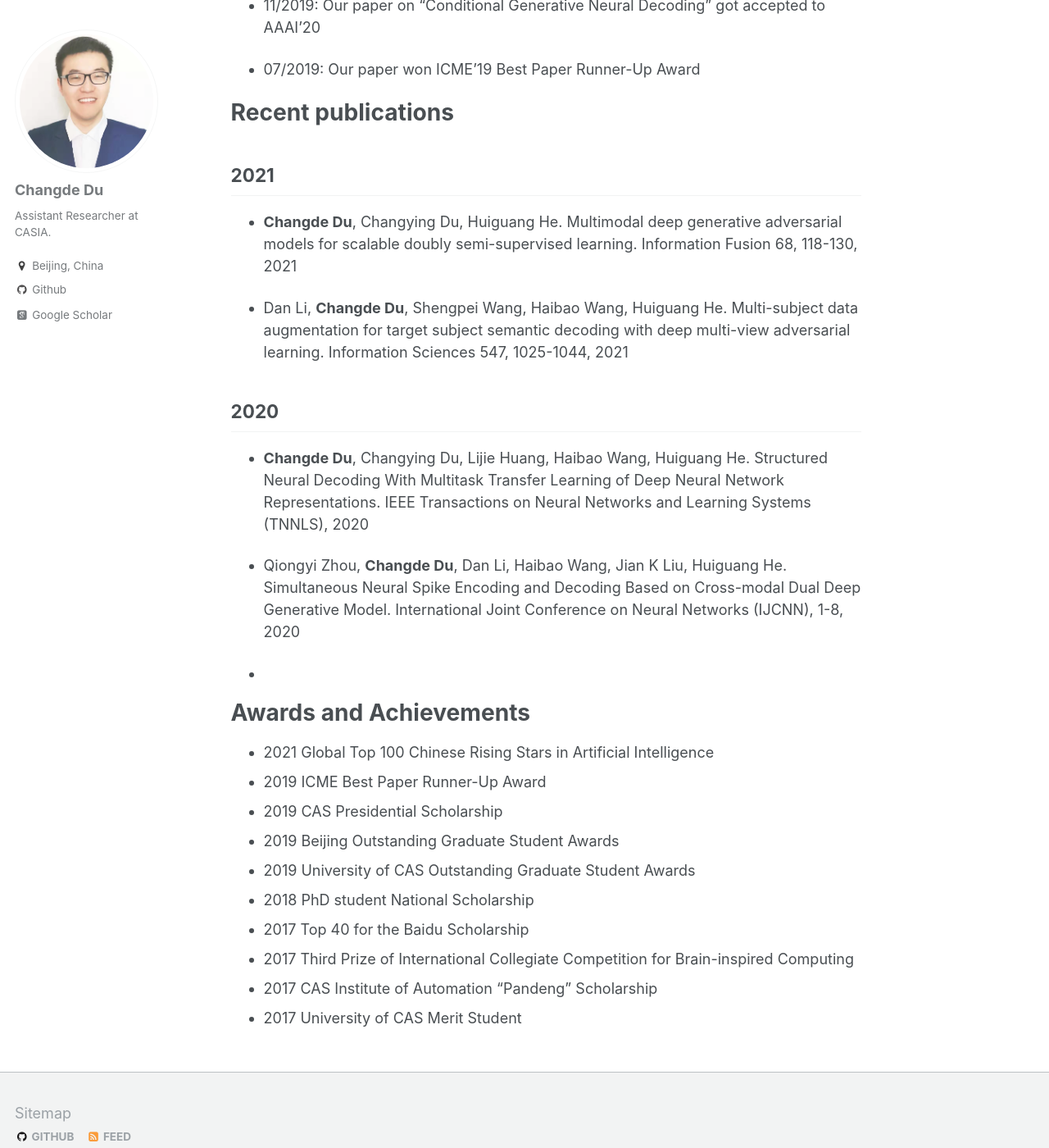
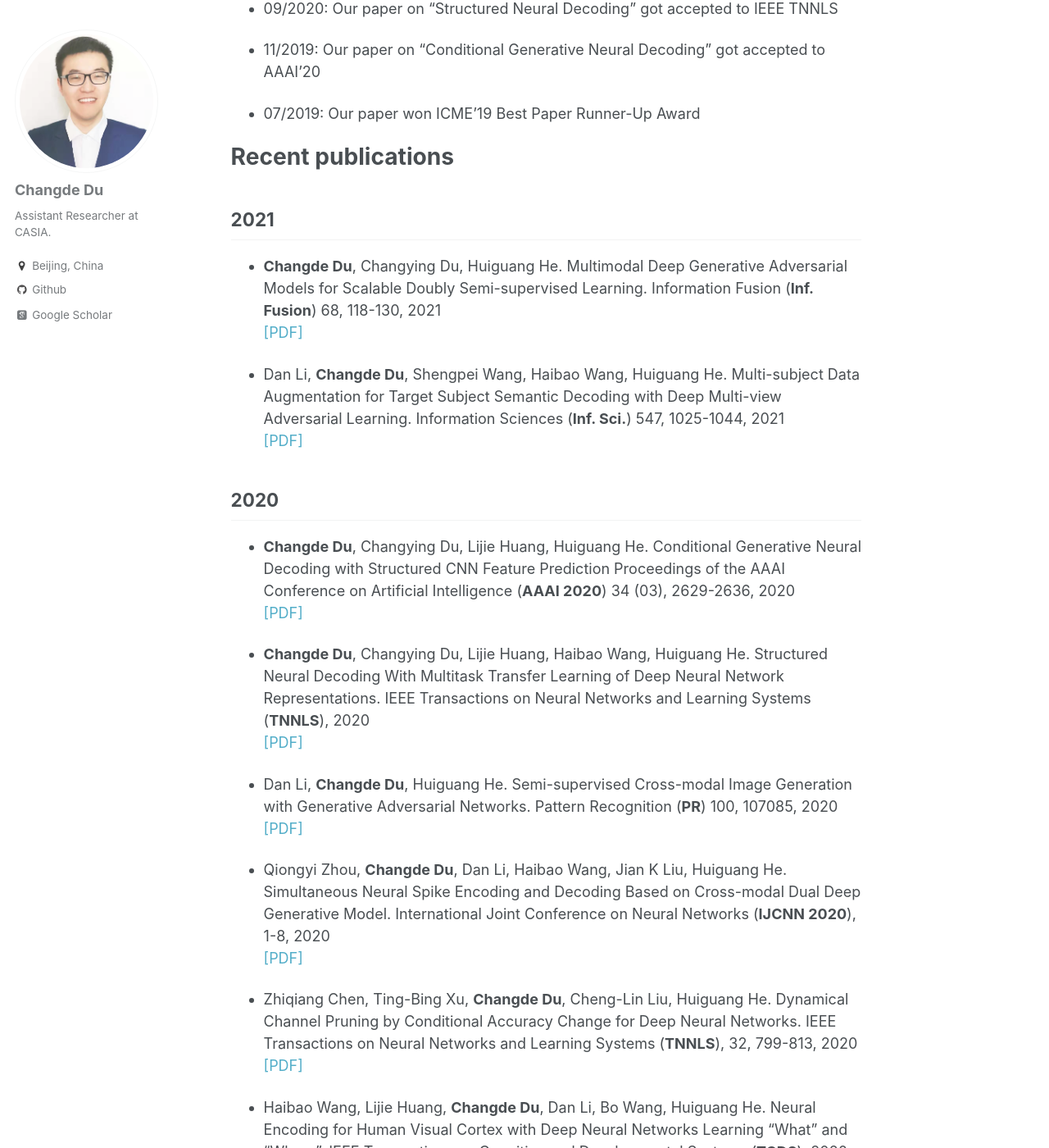
Before and after one commit to ChangdeDu/changdedu.github.io, a Jekyll site: the page built from _pages/about.md, in a window 1280 px wide and 1400 px high, scrolled down 656 px. Shown: the whole window at 82% size. Built offline with Jekyll 4.4.1, drawn with Linux system fonts in a browser that asks for light colours; some web fonts are replaced; some of the changed text lies outside the part shown.

Commit message:
Update about.md

```diff
--- a/_pages/about.md
+++ b/_pages/about.md
@@ -10,11 +10,11 @@ redirect_from:
 
 
 
-I am currently a Assistant Professor at the <a href="http://www.ia.cas.cn/" target="_blank">Institute of Automation, Chinese Academy of Sciences </a> (CASIA), Beijing, China.
+I am currently a Assistant Professor at the [Institute of Automation, Chinese Academy of Sciences (CASIA)](http://www.ia.cas.cn/) , Beijing, China.
 
-Prior to CASIA, I was a Principal Engineer at the Cloud & AI, Huawei Technologies Co. Ltd., Beijing, China. I obtained my PhD degree in the <a href="https://bii.ia.ac.cn/" target="_blank">Research Center for Brain-inspired Intelligence</a>,  CASIA, Beijing, China, supervised by <a href="http://www.ia.cas.cn/sourcedb_ia_cas/cn/iaexpert/200908/t20090804_2310528.html" target="_blank">Huiguang He
+I obtained my PhD degree in the [Research Center for Brain-inspired Intelligence, CASIA](https://bii.ia.ac.cn/), supervised by Professor [Huiguang He](http://www.ia.cas.cn/sourcedb_ia_cas/cn/iaexpert/200908/t20090804_2310528.html). Prior to CASIA, I was a Principal Engineer at the Cloud & AI, Huawei Technologies Co. Ltd., Beijing, China.
 
-My research focuses on 1) ... . 2)... .
+My research interest broadly includes artificial intelligence, neural information processing, visual neural coding, brain-machine interaction and learning, pattern recognation and data mining.
 
 # News
 - 05/2021: I was selected as one of the 2021 Global Top 100 Chinese Rising Stars in Artificial Intelligence
@@ -27,30 +27,57 @@ My research focuses on 1) ... . 2)... .
 
 - 07/2019: Our paper won ICME'19 Best Paper Runner-Up Award
 
+
 # Recent publications
 
 ## 2021
-- **Changde Du**, Changying Du, Huiguang He. Multimodal deep generative adversarial models for scalable doubly semi-supervised learning. Information Fusion 68, 118-130, 2021
+- **Changde Du**, Changying Du, Huiguang He. Multimodal Deep Generative Adversarial Models for Scalable Doubly Semi-supervised Learning. Information Fusion (**Inf. Fusion**) 68, 118-130, 2021 <br>[[PDF]](https://www.sciencedirect.com/science/article/abs/pii/S1566253520304115?dgcid=rss_sd_all)
 
-- Dan Li, **Changde Du**, Shengpei Wang, Haibao Wang, Huiguang He. Multi-subject data augmentation for target subject semantic decoding with deep multi-view adversarial learning. Information Sciences 547, 1025-1044, 2021
+- Dan Li, **Changde Du**, Shengpei Wang, Haibao Wang, Huiguang He. Multi-subject Data Augmentation for Target Subject Semantic Decoding with Deep Multi-view Adversarial Learning. Information Sciences (**Inf. Sci.**) 547, 1025-1044, 2021  <br>[[PDF]](https://www.sciencedirect.com/science/article/abs/pii/S0020025520309221)
 
 ## 2020
+- **Changde Du**, Changying Du, Lijie Huang, Huiguang He. Conditional Generative Neural Decoding with Structured CNN Feature Prediction
+Proceedings of the AAAI Conference on Artificial Intelligence (**AAAI 2020**) 34 (03), 2629-2636, 2020  <br>[[PDF]](https://aaai.org/ojs/index.php/AAAI/article/view/5647)
+
 - **Changde Du**, Changying Du, Lijie Huang, Haibao Wang, Huiguang He. Structured Neural Decoding With Multitask Transfer Learning of Deep Neural Network Representations.
-IEEE Transactions on Neural Networks and Learning Systems (TNNLS), 2020
+IEEE Transactions on Neural Networks and Learning Systems (**TNNLS**), 2020  <br>[[PDF]](https://ieeexplore.ieee.org/document/9229132)
+
+- Dan Li, **Changde Du**, Huiguang He. Semi-supervised Cross-modal Image Generation with Generative Adversarial Networks. Pattern Recognition (**PR**) 100, 107085, 2020  <br>[[PDF]](https://www.sciencedirect.com/science/article/abs/pii/S0031320319303863)
 
 - Qiongyi Zhou, **Changde Du**, Dan Li, Haibao Wang, Jian K Liu, Huiguang He. Simultaneous Neural Spike Encoding and Decoding Based on Cross-modal Dual Deep Generative Model.
-International Joint Conference on Neural Networks (IJCNN), 1-8, 2020
+International Joint Conference on Neural Networks (**IJCNN 2020**), 1-8, 2020  <br>[[PDF]](http://vigir.missouri.edu/~gdesouza/Research/Conference_CDs/IEEE_WCCI_2020/IJCNN/Papers/N-20163.pdf)
 
--
+- Zhiqiang Chen, Ting-Bing Xu, **Changde Du**, Cheng-Lin Liu, Huiguang He. Dynamical Channel Pruning by Conditional Accuracy Change for Deep Neural Networks.
+IEEE Transactions on Neural Networks and Learning Systems (**TNNLS**), 32, 799-813, 2020  <br>[[PDF]](https://ieeexplore.ieee.org/document/9055425?reason=concurrency)
+
+- Haibao Wang, Lijie Huang, **Changde Du**, Dan Li, Bo Wang, Huiguang He. Neural Encoding for Human Visual Cortex with Deep Neural Networks Learning “What" and “Where".
+IEEE Transactions on Cognitive and Developmental Systems (**TCDS**), 2020 <br>[[PDF]](https://ieeexplore.ieee.org/document/9134376)
+
+## 2019
+- **Changde Du**, Jinpeng Li, Lijie Huang, Huiguang He. Brain Encoding and Decoding in fMRI with Bidirectional Deep Generative Models.
+**Engineering** 5 (5), 948-953, 2019 <br>[[PDF]](https://www.sciencedirect.com/science/article/pii/S2095809917305647)
+
+- **Changde Du**, Changying Du, Huiguang He. Doubly Semi-Supervised Multimodal Adversarial Learning for Classification, Generation and Retrieval.
+2019 IEEE International Conference on Multimedia and Expo (**ICME 2019**), 13-18, 2019 (**Best Paper Runner-Up Award**)  <br>[[PDF]](https://ieeexplore.ieee.org/abstract/document/8784922)
+
+- Jinpeng Li, Shuang Qiu, **Changde Du**, Yixin Wang, Huiguang He. Domain Adaptation for EEG Emotion Recognition Based on Latent Representation Similarity.
+IEEE Transactions on Cognitive and Developmental Systems (**TCDS**) 12 (2), 344-353, 2019 <br>[[PDF]](https://ieeexplore.ieee.org/document/8882370)
+
+- Haibao Wang, Lijie Huang, **Changde Du**, Huiguang He. Learning" What" and" Where": An Interpretable Neural Encoding Model.
+International Joint Conference on Neural Networks (**IJCNN 2019**), 1-8, 2019  <br>[[PDF]](https://ieeexplore.ieee.org/document/8852117)
+
+
+# Academic Service
+- Journal Reviewer: TPAMI, TNNLS, TAC, PR, TCDS, etc.
 
 # Awards and Achievements
--   2021 Global Top 100 Chinese Rising Stars in Artificial Intelligence
+- 2021 Global Top 100 Chinese Rising Stars in Artificial Intelligence
 -	2019 ICME Best Paper Runner-Up Award
 -	2019 CAS Presidential Scholarship
 -	2019 Beijing Outstanding Graduate Student Awards
 -	2019 University of CAS Outstanding Graduate Student Awards
 -	2018 PhD student National Scholarship
 -	2017 Top 40 for the Baidu Scholarship
--   2017 Third Prize of International Collegiate Competition for Brain-inspired Computing
+- 2017 Third Prize of International Collegiate Competition for Brain-inspired Computing
 -	2017 CAS Institute of Automation “Pandeng” Scholarship
 -	2017 University of CAS Merit Student
```
